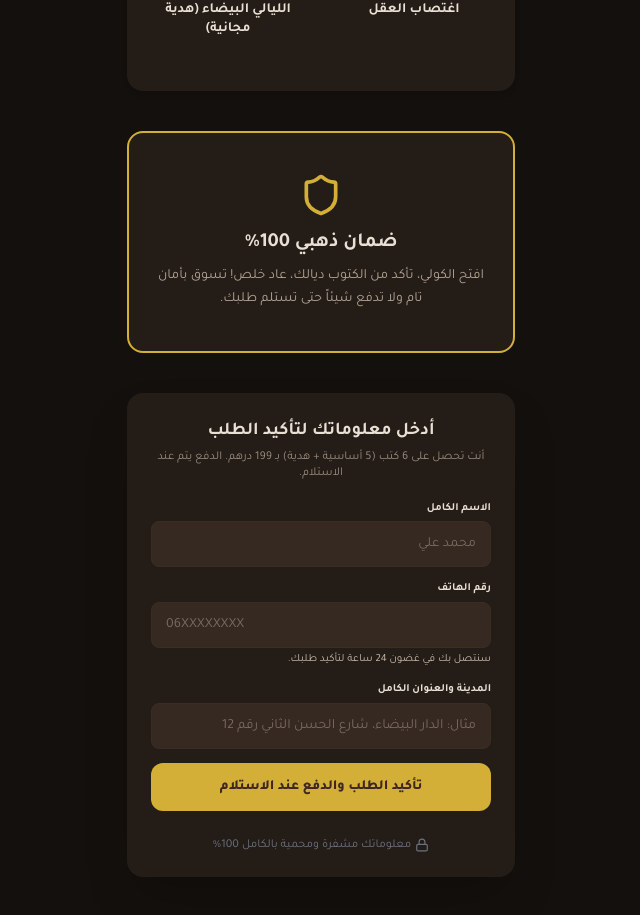
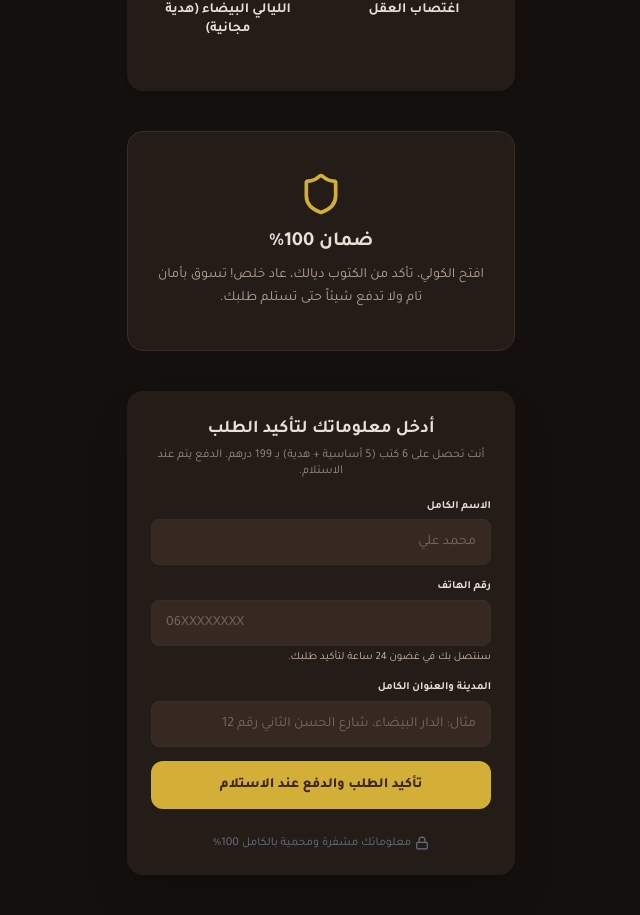
Before and after one commit to lhassan-oubihi-eng/dar-al-wiraqa-landing, a Next.js app: page /psychology in a window 1280 px wide. Shown: the part 1657-2572 px from the top of the page, without its empty margins (319-959 px from the left). Built offline with nearby package versions, Linux system fonts and the light colour scheme.

Commit message:
fix: reword guarantee card to 'ضمان 100%' and tone down border to muted theme style

```diff
--- a/src/components/GuaranteeSection.tsx
+++ b/src/components/GuaranteeSection.tsx
@@ -9,7 +9,7 @@ interface GuaranteeSectionProps {
 export function GuaranteeSection({ guarantee }: GuaranteeSectionProps) {
   return (
     <section
-      className="mx-4 my-10 rounded-2xl border-2 border-[#d4af37] text-center py-10 px-6"
+      className="mx-4 my-10 rounded-2xl border border-[#3A2E22] text-center py-10 px-6"
       style={{ background: "#241D17" }}
     >
       <div className="flex justify-center mb-3 text-[#d4af37]">
--- a/src/data/offers.ts
+++ b/src/data/offers.ts
@@ -67,7 +67,7 @@ export function coverUrlFor(id: number): string {
 const tagline = "مرحباً بك! التوصيل مجاني لجميع مدن المغرب والدفع عند الاستلام.";
 
 const guarantees = {
-  title: "ضمان ذهبي 100%",
+  title: "ضمان 100%",
   copy: "افتح الكولي، تأكد من الكتوب ديالك، عاد خلص! تسوق بأمان تام ولا تدفع شيئاً حتى تستلم طلبك.",
 };
 
```
